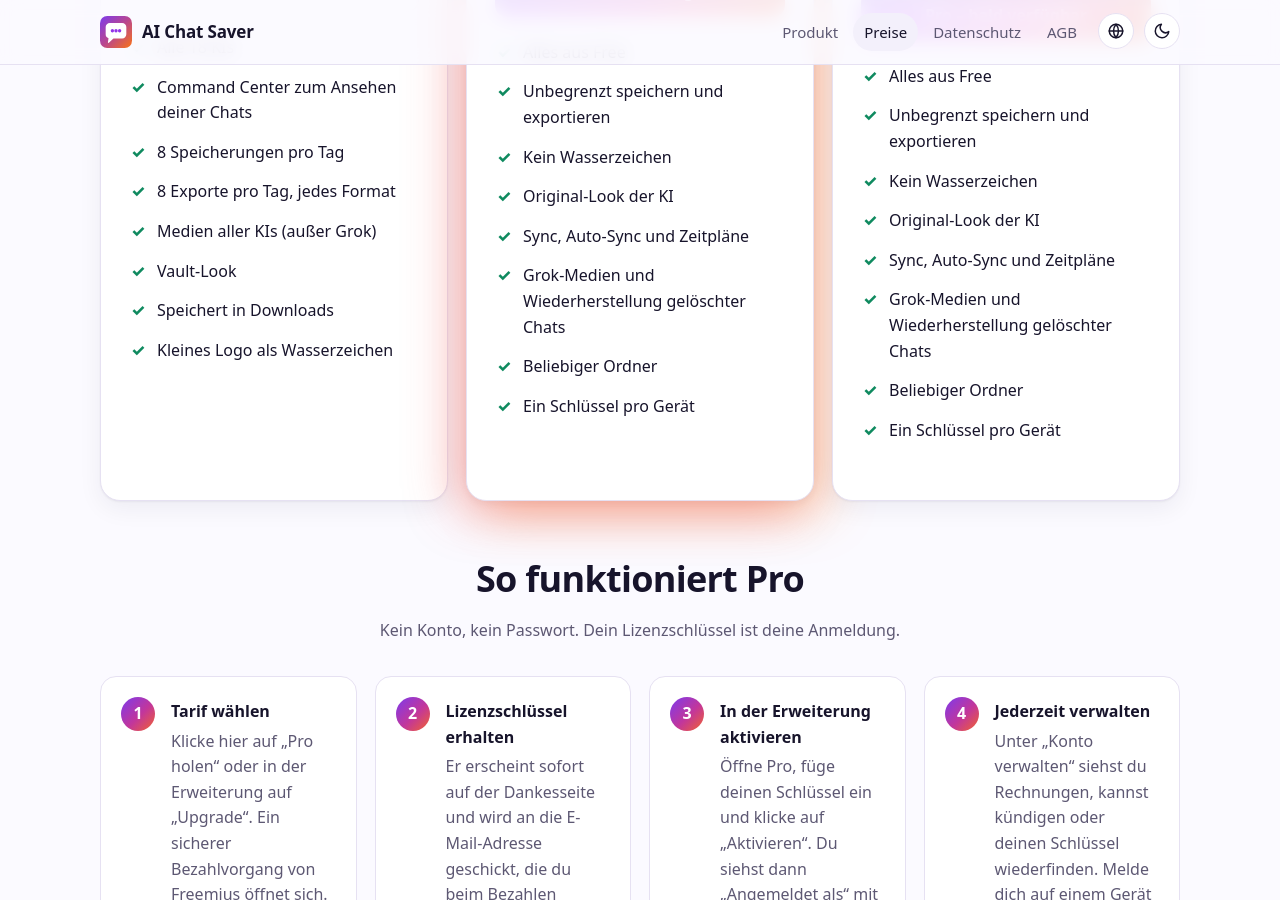
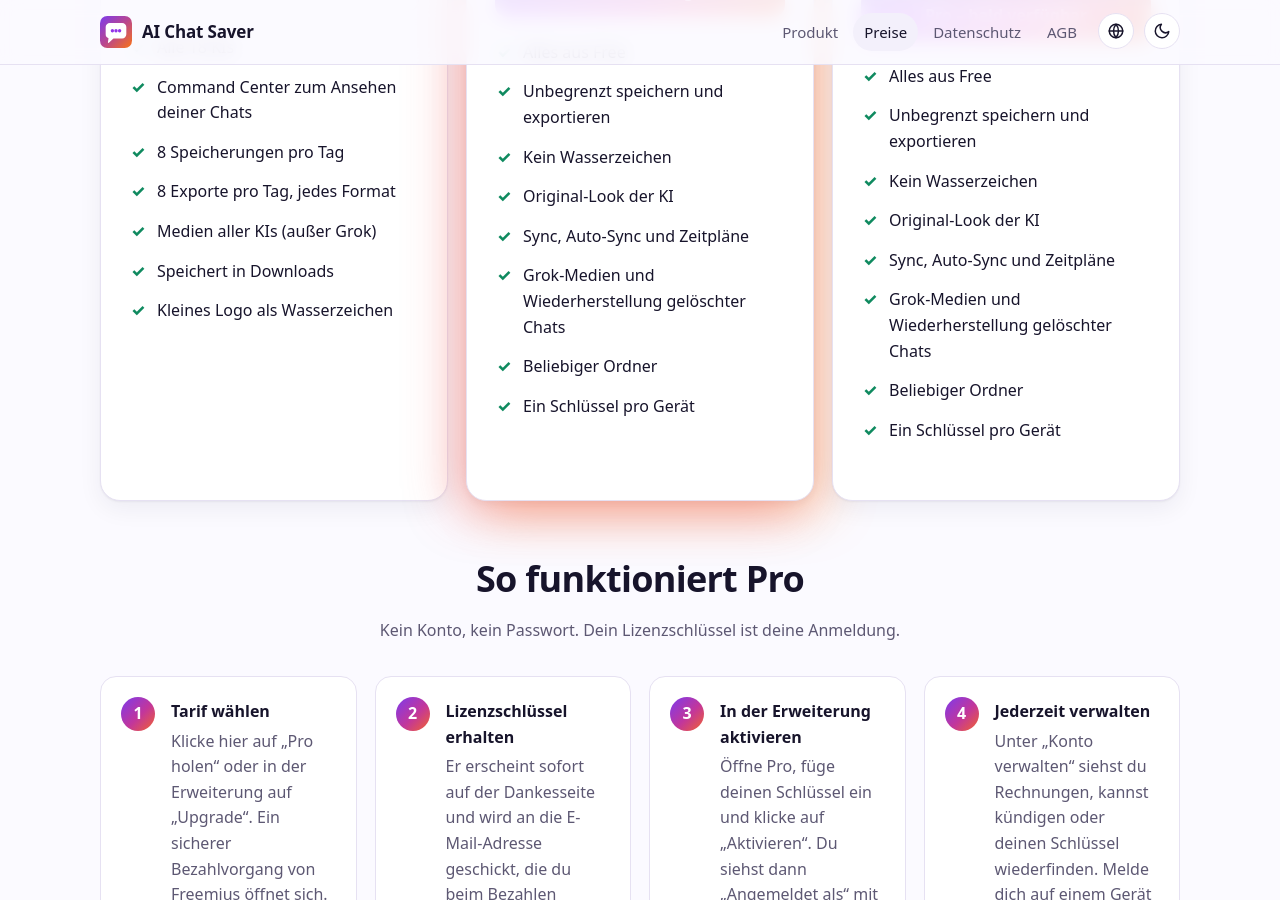
Before and after one commit to aichatsaver/aichatsaver.github.io, a Jekyll site: the page built from de/pricing.html, in a window 1280 px wide and 900 px high, scrolled down 490 px. Built offline with Jekyll 4.4.1, drawn with Linux system fonts in a browser that asks for light colours.

Commit message:
Pricing: remove look bullet from Free (Free 7, Pro 8) (de)

```diff
--- a/_data/i18n/de.yml
+++ b/_data/i18n/de.yml
@@ -37,7 +37,6 @@ meta:
   - "8 Speicherungen pro Tag"
   - "8 Exporte pro Tag, jedes Format"
   - "Medien aller KIs (außer Grok)"
-  - "Vault-Look"
   - "Speichert in Downloads"
   - "Kleines Logo als Wasserzeichen"
   pro_features:
```
